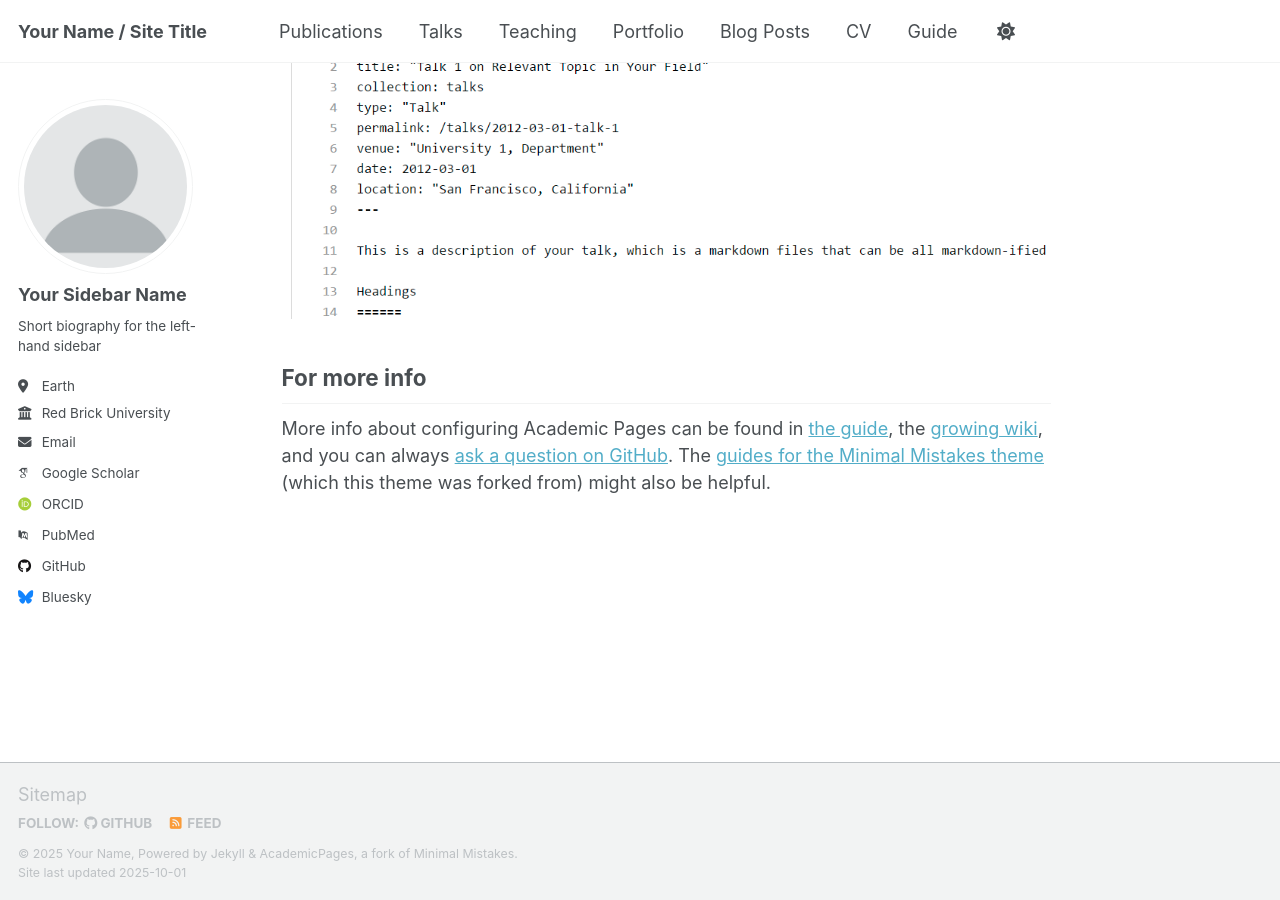
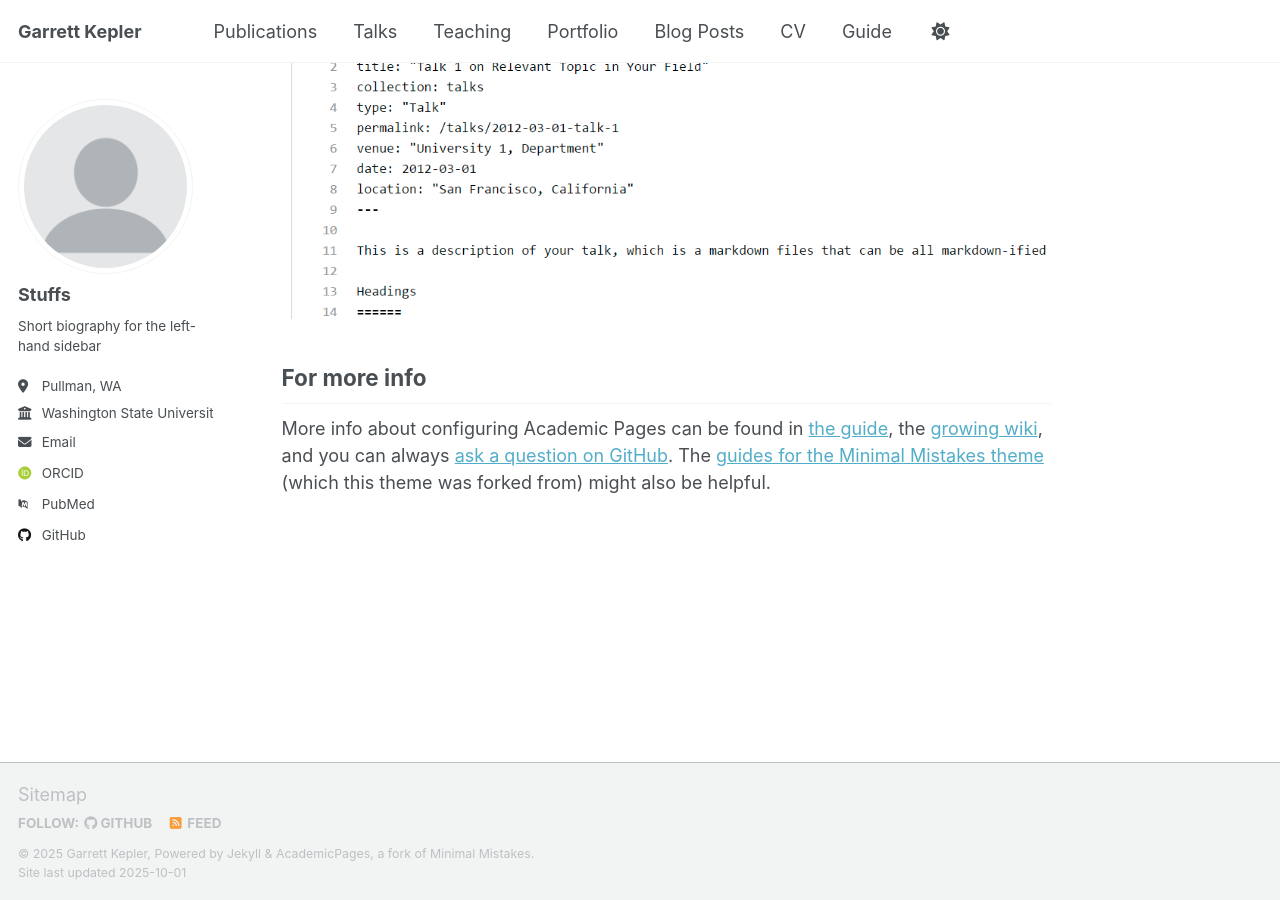
Before and after one commit to garrett-kepler/garrett-kepler.github.io, a Jekyll site: the page built from _pages/about.md, in a window 1280 px wide and 900 px high, scrolled down 2880 px. Built offline with Jekyll 4.4.1, drawn with Linux system fonts in a browser that asks for light colours; some web fonts are replaced; a script that is not in the unit is left out.

Commit message:
Update _config.yml
Initial changes

```diff
--- a/_config.yml
+++ b/_config.yml
@@ -9,10 +9,10 @@
 # Basic Site Settings
 locale                   : "en-US"
 site_theme               : "default" # Currently available options are "default", "air"
-title                    : "Your Name / Site Title"
+title                    : "Garrett Kepler"
 title_separator          : "-"
-name                     : &name "Your Name"
-description              : &description "Your Name's academic portfolio"   # Update this with a general description of your site, this is the default if not overridden by a page
+name                     : &name "Garrett Kepler"
+description              : &description "Garrett Kepler's academic portfolio"   # Update this with a general description of your site, this is the default if not overridden by a page
 url                      : https://academicpages.github.io # The base hostname & protocol for your site e.g. "https://[your GitHub username].github.io",
                                                            # or if you already have some other page hosted on Github then use "https://[your GitHub username].github.io/[Your Repo Name]"
 baseurl                  : "" # the subpath of your site, e.g. "/blog"
@@ -24,21 +24,21 @@ repository               : "academicpages/academicpages.github.io"
 author:
   # Biographic information
   avatar           : "profile.png"
-  name             : "Your Sidebar Name"
+  name             : "Stuffs"
   pronouns         : # example: "she/her"
   bio              : "Short biography for the left-hand sidebar"
-  location         : "Earth"
-  employer         : "Red Brick University"
+  location         : "Pullman, WA"
+  employer         : "Washington State University"
   uri              : # URL
-  email            : "none@example.org"
+  email            : "garrett.kepler@wsu.edu"
 
   # Academic websites
   academia         : # URL
   arxiv            : # URL - Update with the correct link to your profile
-  googlescholar    : "https://scholar.google.com/citations?user=PS_CX0AAAAAJ"
+  googlescholar    : #"https://scholar.google.com/citations?user=PS_CX0AAAAAJ"
   inspire-hep      : # URL
   impactstory      : # URL
-  orcid            : "http://orcid.org/yourorcidurl"
+  orcid            : "https://orcid.org/0009-0002-3590-4854"
   semantic         : # URL
   pubmed           : "https://www.ncbi.nlm.nih.gov/pubmed/?term=john+snow"
   researchgate     : # URL
@@ -48,13 +48,13 @@ author:
   bitbucket        : # Username - Update with your username on the site
   codepen          : # Username
   dribbble         : # Username
-  github           : "academicpages"
+  github           : "garrett-kepler"
   kaggle           : # Username
   stackoverflow    : # User number or user number and name (i.e., use "1" or "1/jeff-atwood")
 
   # Social media
   artstation       : # Username
-  bluesky          : "bsky.app" # Replace this with you Bluesky username
+  bluesky          : #"bsky.app" # Replace this with you Bluesky username
   facebook         : # Username
   flickr           : # Username
   foursquare       : # Username
```
